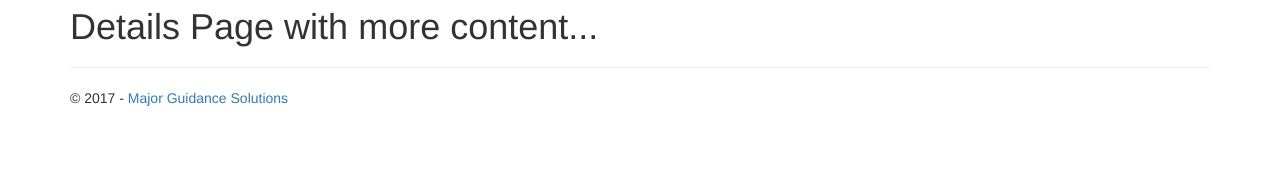
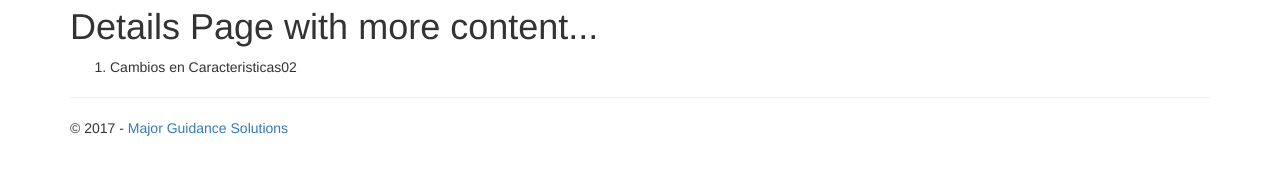
Before and after one commit to EugenioFR66/DefaultWeb, a plain HTML site: page details.html in a window 1280 px wide. Shown: the part 53-228 px from the top of the page. Drawn offline with nearby package versions, Linux system fonts and the light colour scheme.

Commit message:
Cambios en details

```diff
--- a/details.html
+++ b/details.html
@@ -43,6 +43,11 @@
         <div class="container body-content">
 
             <h1> Details Page with more content... </h1>
+            <ol>
+                <li>
+                    Cambios en Caracteristicas02
+                </li>
+            </ol>
 
             <hr />
             <footer>
```
